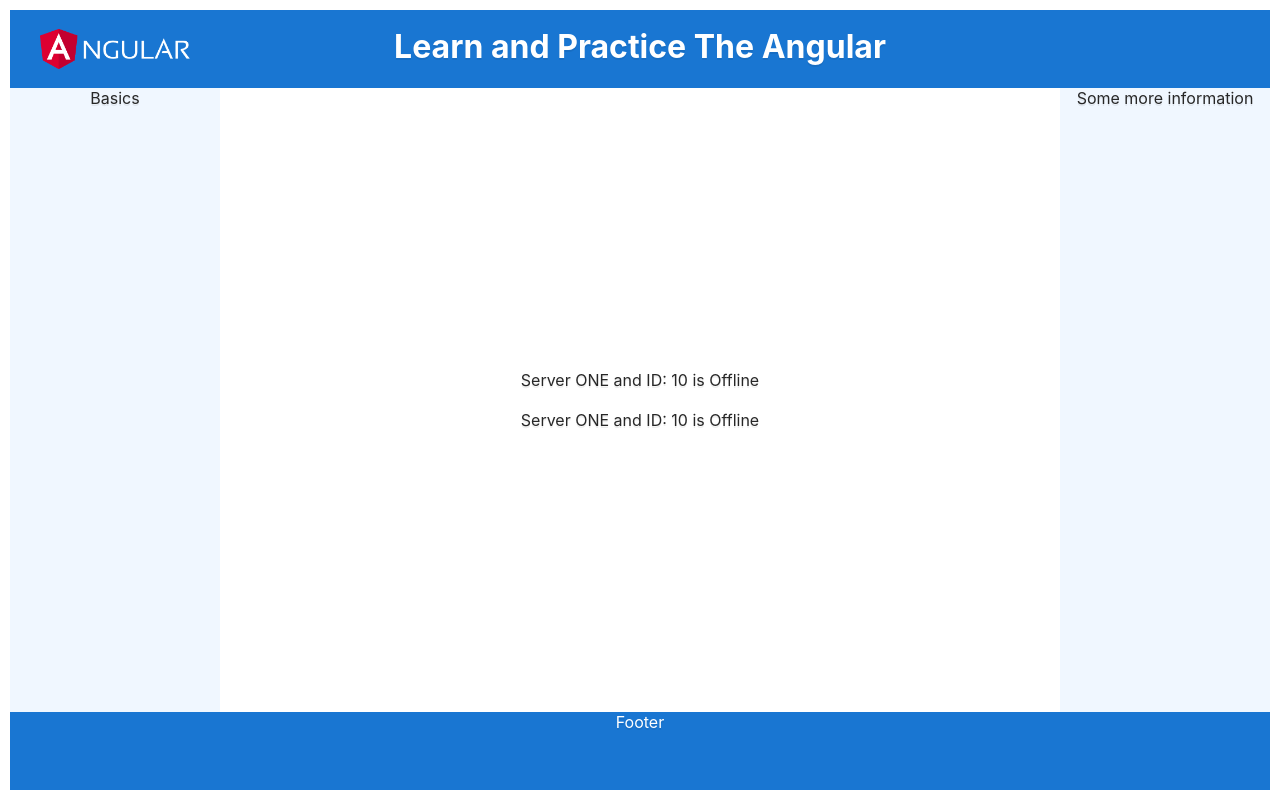
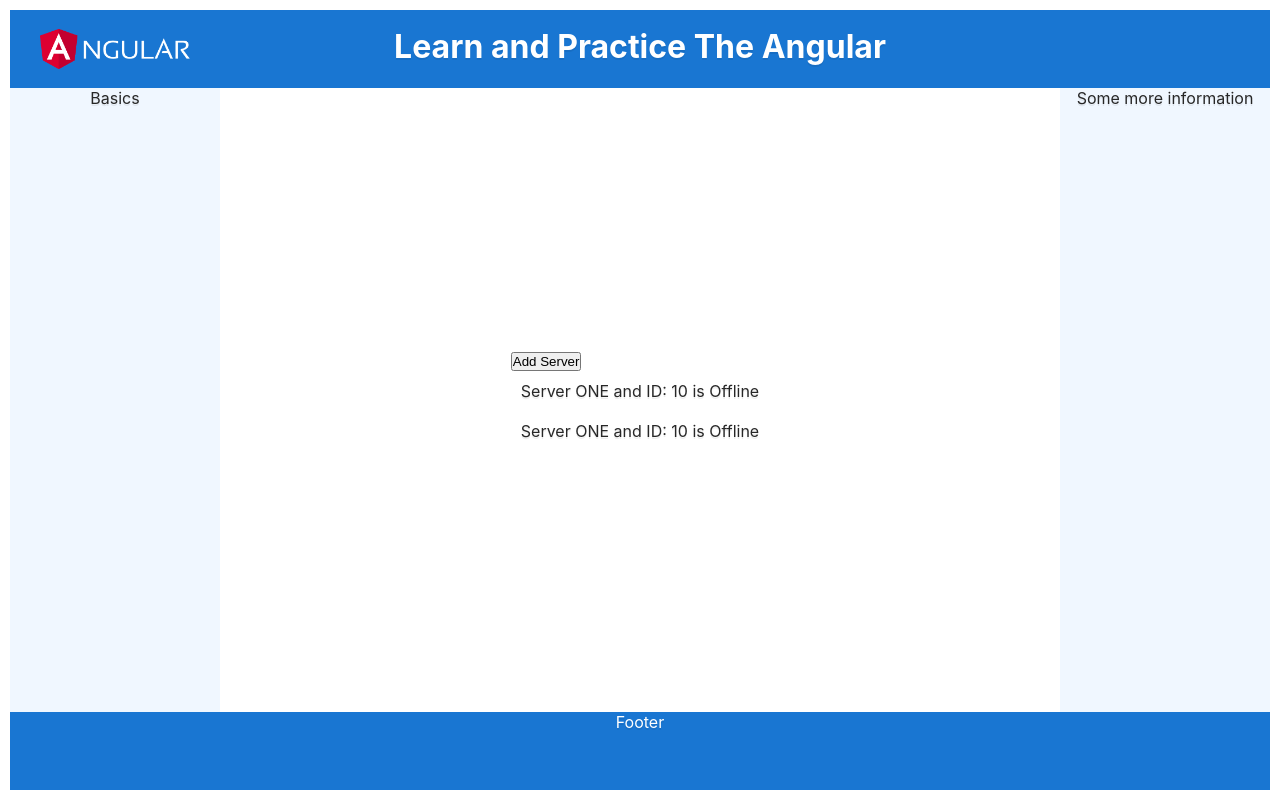
Before and after one commit to hafeezrq/learn-angular, an Angular app: page / in a window 1280 px wide. Built offline with nearby package versions, Linux system fonts and the light colour scheme.

Commit message:
Demo: html element's propery binding.

```diff
--- a/src/app/basics/servers/servers.component.html
+++ b/src/app/basics/servers/servers.component.html
@@ -1,2 +1,3 @@
+<button [disabled]="allowServerAdd">Add Server</button>
 <app-server></app-server>
 <app-server></app-server>
--- a/src/app/basics/servers/servers.component.ts
+++ b/src/app/basics/servers/servers.component.ts
@@ -1,10 +1,18 @@
-import { Component } from '@angular/core';
+import { Component, OnInit } from '@angular/core';
 
 @Component({
   selector: 'app-servers',
   templateUrl: './servers.component.html',
-  styleUrls: ['./servers.component.css']
+  styleUrls: ['./servers.component.css'],
 })
-export class ServersComponent {
+export class ServersComponent implements OnInit {
+  allowServerAdd = true;
 
+  constructor() {
+    setTimeout(() => {
+      this.allowServerAdd = false;
+    }, 2000);
+  }
+
+  ngOnInit(): void {}
 }
```
